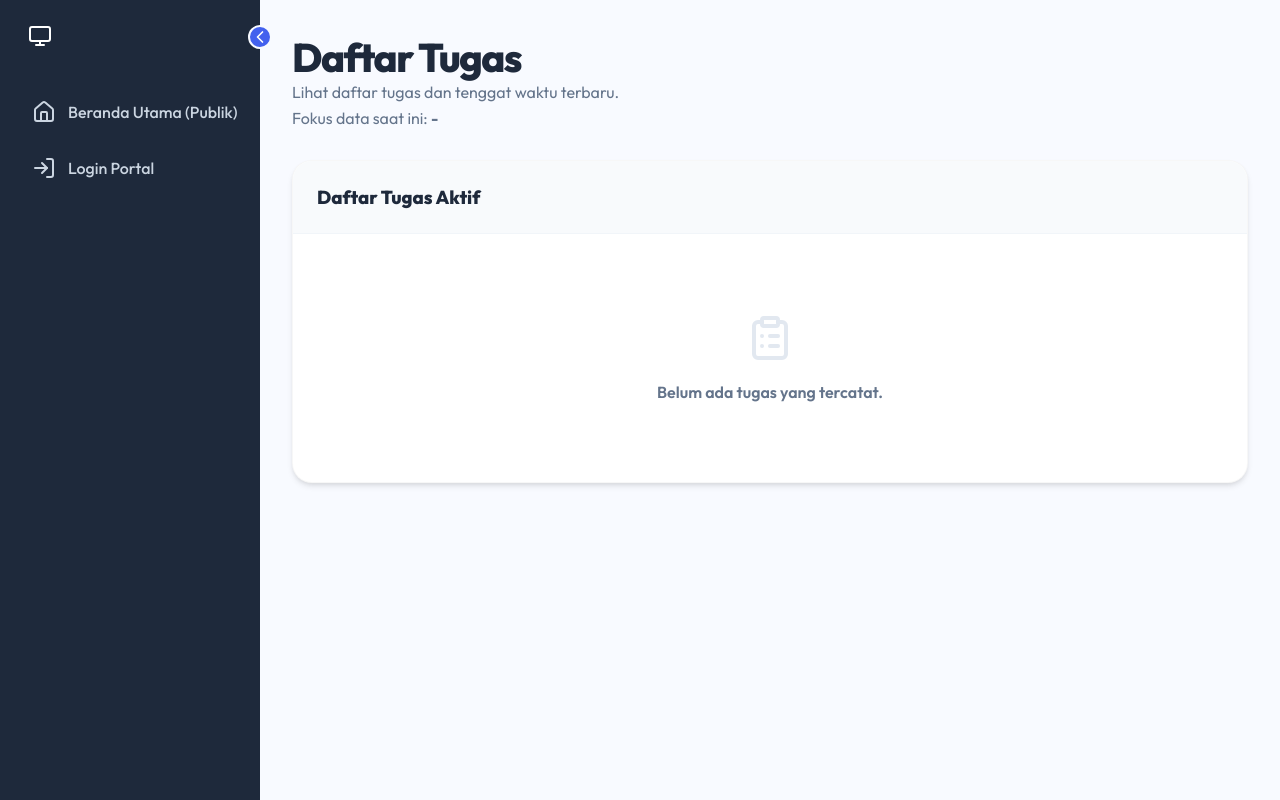
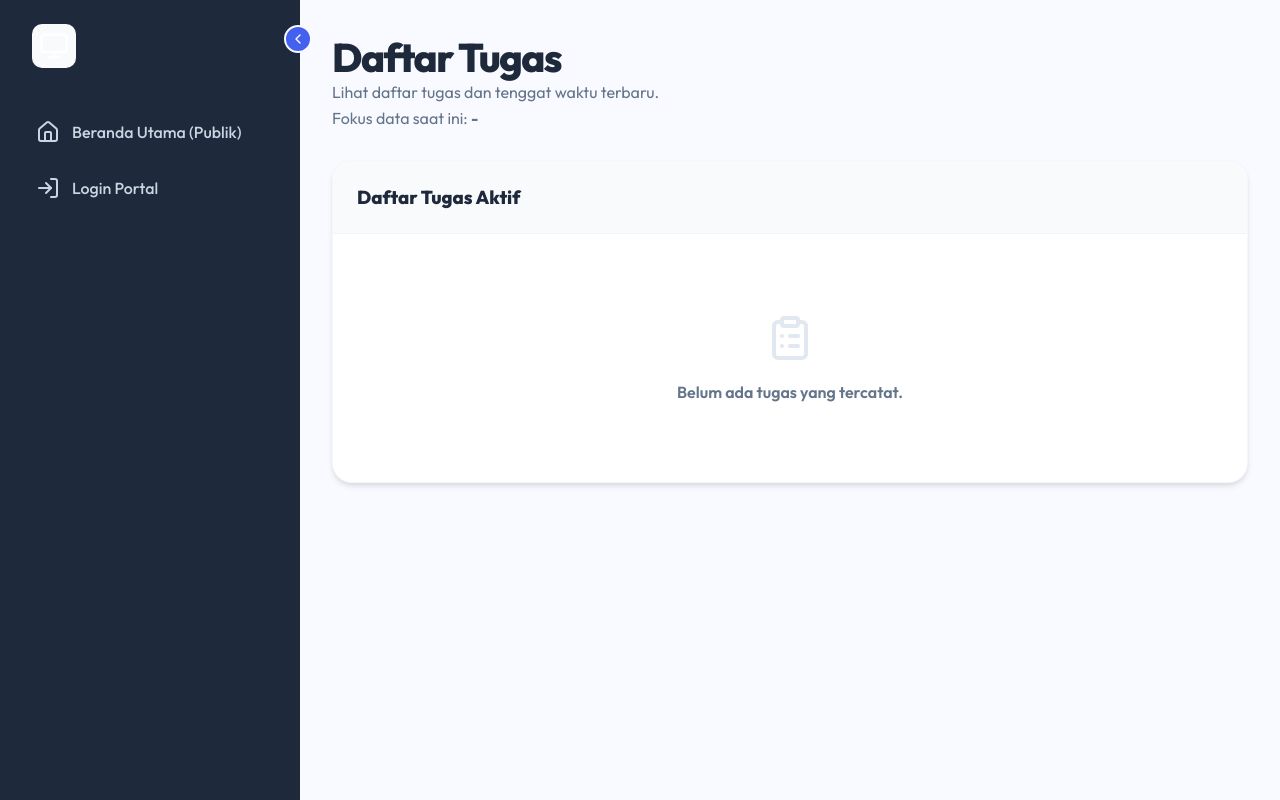
Before and after one commit to aris0996/famousbytee, a Python web app: template templates/assignments.html in a window 1280 px wide. Run offline with Jinja, Linux system fonts and the light colour scheme; the template is opened without the code that fills it, so the values that code supplies are empty; some libraries are stand-ins or nearby versions.

Commit message:
Polish desktop sidebar header

```diff
--- a/templates/base.html
+++ b/templates/base.html
@@ -119,12 +119,24 @@
             overflow: hidden;
         }
 
+        .sidebar-brand > img,
+        .sidebar-brand > svg {
+            width: 44px;
+            height: 44px;
+            min-width: 44px;
+            flex: 0 0 44px;
+            object-fit: contain;
+            padding: 7px;
+            border-radius: 10px;
+            background: #f8fafc;
+        }
+
         .toggle-sidebar {
             position: absolute;
             right: -12px;
             top: 25px;
-            width: 24px;
-            height: 24px;
+            width: 28px;
+            height: 28px;
             background: var(--primary);
             color: white;
             border-radius: 50%;
@@ -135,6 +147,11 @@
             border: 2px solid var(--bg);
             z-index: 101;
             transition: var(--transition);
+        }
+
+        .toggle-sidebar svg {
+            width: 16px;
+            height: 16px;
         }
 
         .sidebar.minimized .toggle-sidebar {
@@ -367,8 +384,10 @@
             }
 
             .sidebar {
+                width: 300px;
                 height: 100vh;
                 max-height: 100vh;
+                padding: 1.5rem 1.25rem;
                 overflow: visible;
             }
 
@@ -621,7 +640,7 @@
         <div class="sidebar-brand">
             {% if site_settings.logo_display_path %}
             <img src="{{ site_settings.logo_display_path }}"
-                style="width: 38px; height: 38px; object-fit: contain; border-radius: 8px;">
+                class="sidebar-logo-mark" alt="Logo portal">
             {% else %}
             <i data-lucide="{{ site_settings.web_logo or 'monitor' }}"></i>
             {% endif %}
```
